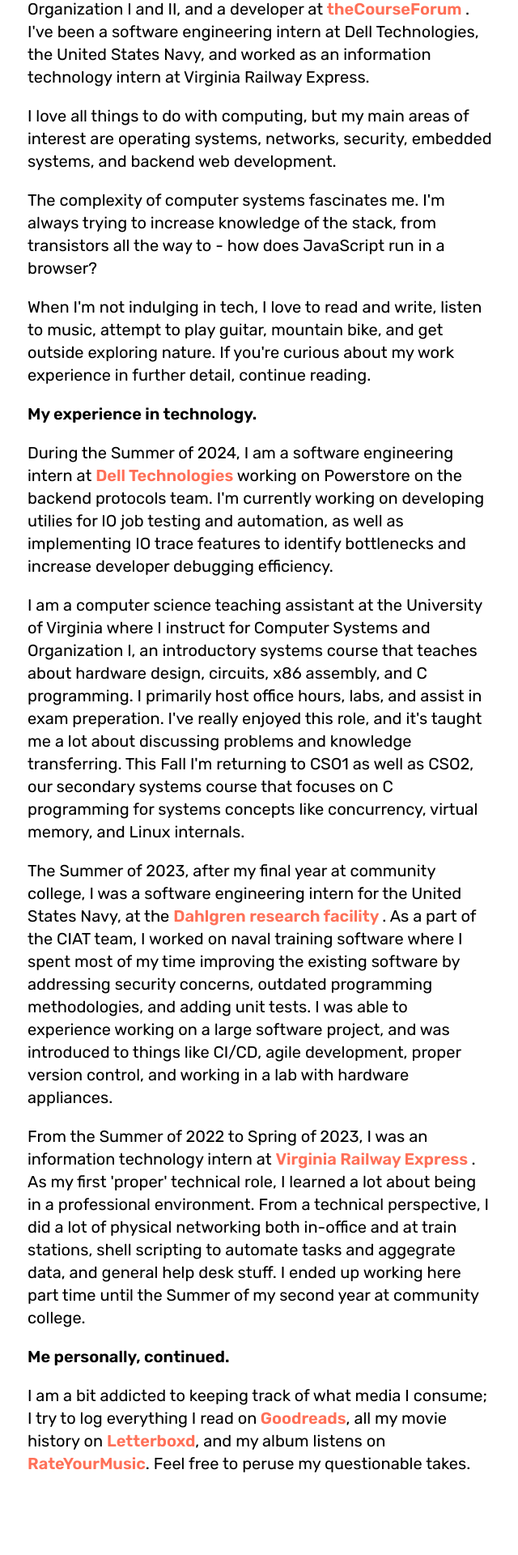
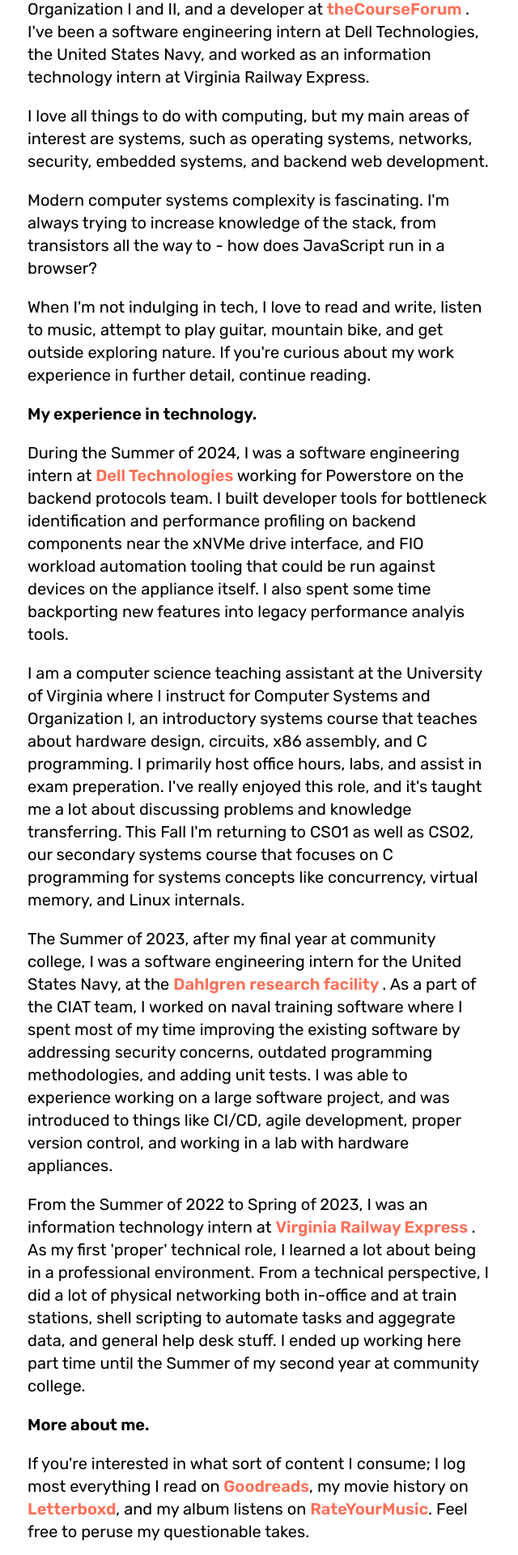
Before and after one commit to rileyfletch/personal-website, a Next.js app: page /about in a window 1280 px wide. Shown: the part 280-2200 px from the top of the page at 81% size, without its empty margins (318-958 px from the left). Before the commit the page ends 2141 px from the top, so only its background shows below. Built offline with nearby package versions, Linux system fonts and the light colour scheme.

Commit message:
small changes

```diff
--- a/components/about.tsx
+++ b/components/about.tsx
@@ -18,11 +18,10 @@
                 </p>
 
                 <p className="sm:text-xl mb-4">
-                    I love all things to do with computing, but my main areas of interest are operating systems,
+                    I love all things to do with computing, but my main areas of interest are systems, such as operating systems,
                     networks, security, embedded systems, and backend web development. </p>
                     <p className="sm:text-xl mb-4">
-                    The complexity of computer
-                    systems fascinates me. I&apos;m always trying to increase knowledge of the stack, from transistors
+                    Modern computer systems complexity is fascinating. I&apos;m always trying to increase knowledge of the stack, from transistors
                     all the way to - how does JavaScript run in a browser?
                 </p>
 
@@ -35,9 +34,10 @@
                 <p className="sm:text-xl mb-4 font-semibold">My experience in technology.</p>
 
                 <p className="sm:text-xl">
-                    During the Summer of 2024, I am a software engineering intern at <a className="text-red font-semibold transition-all duration-700 hover:text-blue" href="https://www.dell.com/en-us/shop/storage-servers-and-networking-for-business/sf/power-store"> Dell Technologies </a> working on Powerstore
-                    on the backend protocols team. I&apos;m currently working on developing utilies for IO job testing and automation,
-                    as well as implementing IO trace features to identify bottlenecks and increase developer debugging efficiency.
+                    During the Summer of 2024, I was a software engineering intern at <a className="text-red font-semibold transition-all duration-700 hover:text-blue" href="https://www.dell.com/en-us/shop/storage-servers-and-networking-for-business/sf/power-store"> Dell Technologies </a> working for Powerstore
+                    on the backend protocols team. I built developer tools for bottleneck identification and performance profiling
+                    on backend components near the xNVMe drive interface, and FIO workload automation tooling that could be run against
+                    devices on the appliance itself. I also spent some time backporting new features into legacy performance analyis tools.
                 </p>
 
                 <p className="sm:text-xl">
@@ -67,13 +67,13 @@
                 of my second year at community college.
                 </p>
 
-                <p className="sm:text-xl mb-4 font-semibold">Me personally, continued.</p>
+                <p className="sm:text-xl mb-4 font-semibold">More about me.</p>
 
                 <p className="sm:text-xl">
-                I am a bit addicted to keeping track of what media I consume; I try to log everything I read on
+                If you&apos;re interested in what sort of content I consume; I log most everything I read on
                 <a className="text-red font-semibold transition-all duration-700 hover:text-blue"
                     href="https://www.goodreads.com/user/show/133370871-riley-fletcher"> Goodreads
-                </a>, all my movie history on <a className="text-red font-semibold transition-all duration-700 hover:text-blue"
+                </a>, my movie history on <a className="text-red font-semibold transition-all duration-700 hover:text-blue"
                     href="https://letterboxd.com/rileyfletcher/">
                  Letterboxd</a>,
                 and my album listens on <a className="text-red font-semibold transition-all duration-700 hover:text-blue"
```
Also changed, not shown: components/projects.tsx (+2 -2 lines).
